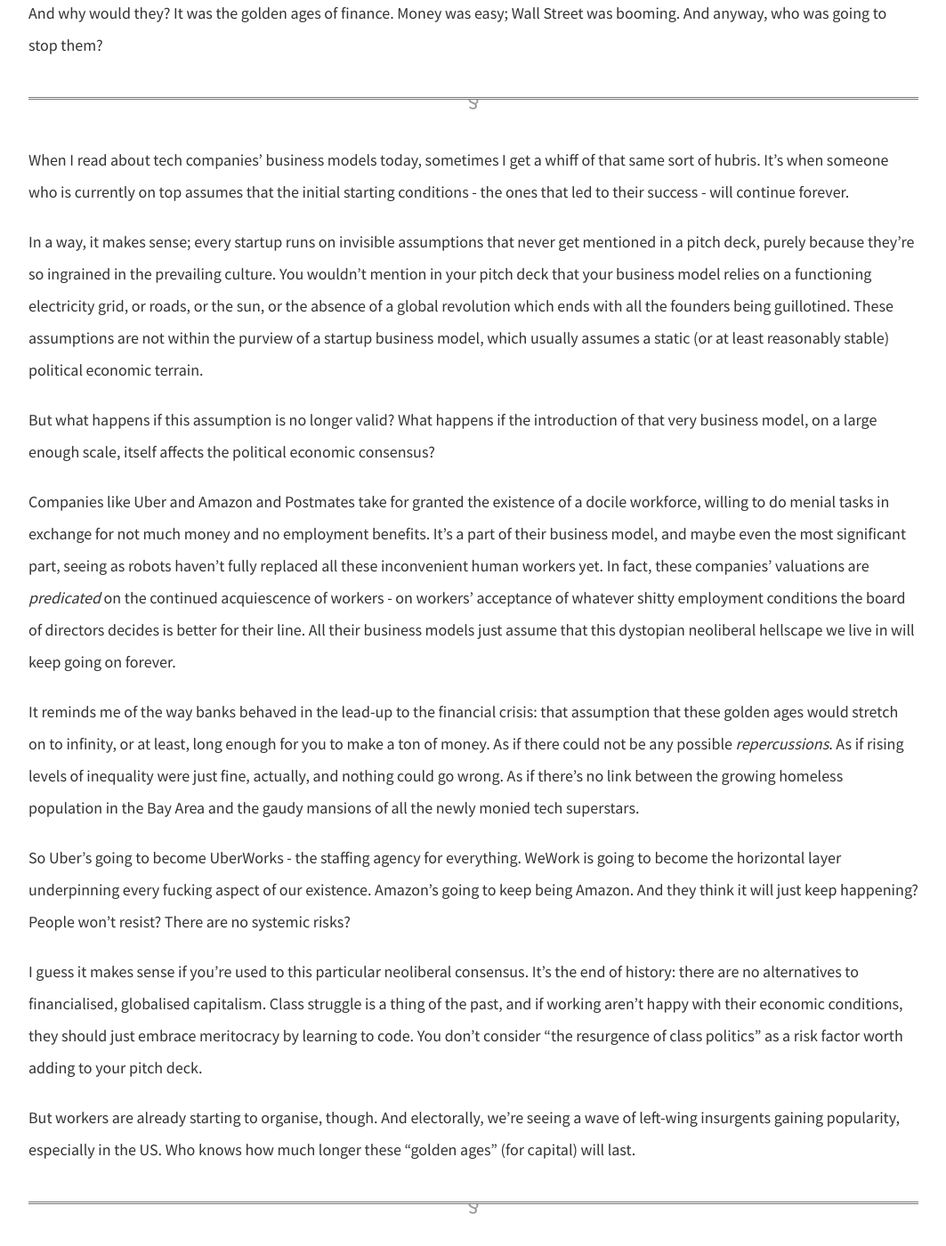
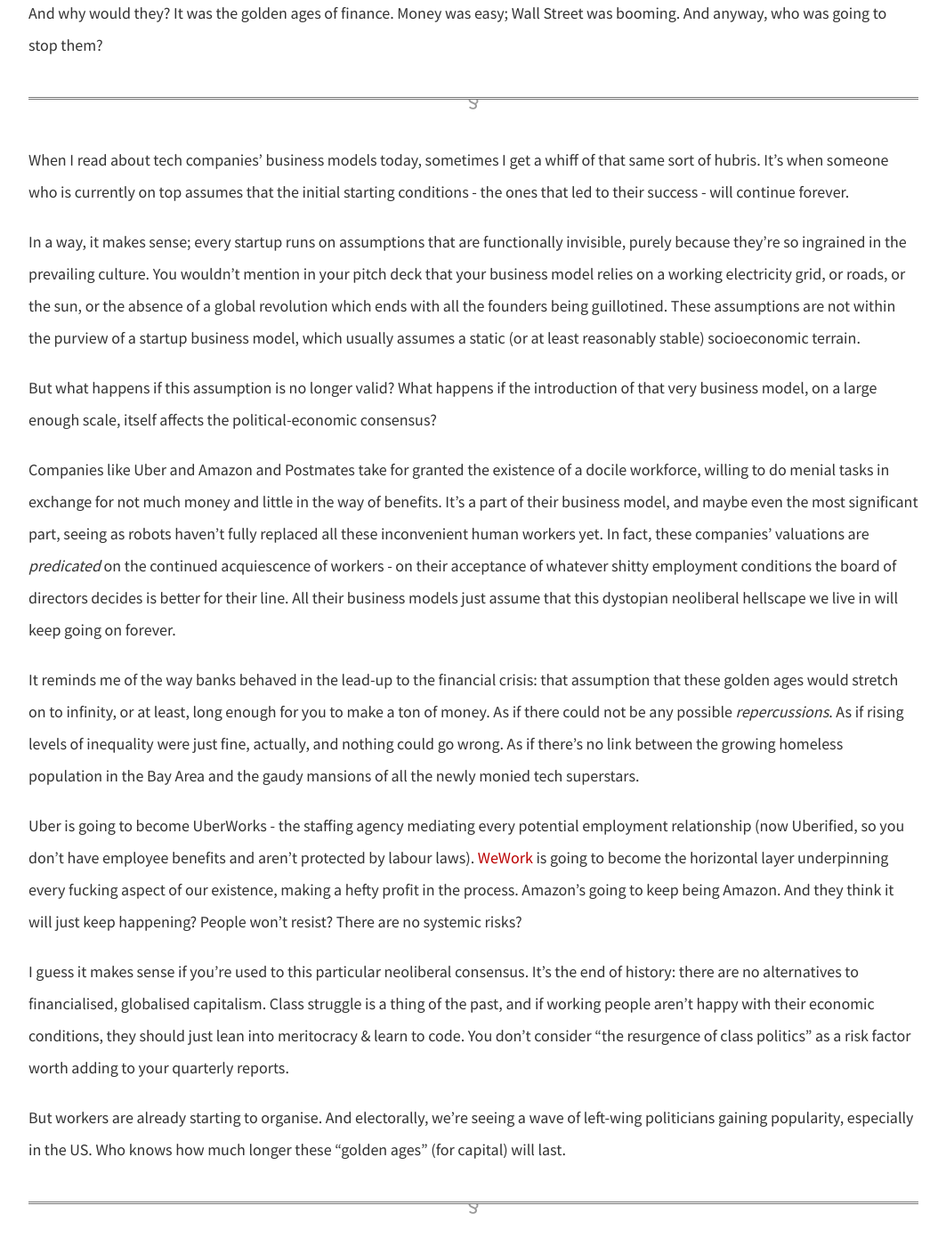
Before and after one commit to dellsystem/dellsystem.github.io, a Jekyll site: the page built from _posts/2019-1-17-fragments-17.md, in a window 1280 px wide and 1400 px high, scrolled down 1629 px. Shown: the whole window at 89% size, without its empty margins (108-1171 px from the left). Built offline with Jekyll 4.4.1, drawn with Linux system fonts in a browser that asks for light colours; some of the changed text lies outside the part shown.

Commit message:
Update fragments-17
Typos, clarifications, etc

```diff
--- a/_posts/2019-1-17-fragments-17.md
+++ b/_posts/2019-1-17-fragments-17.md
@@ -24,30 +24,30 @@ And why would they? It was the golden ages of finance. Money was easy; Wall Stre
 
 When I read about tech companies' business models today, sometimes I get a whiff of that same sort of hubris. It's when someone who is currently on top assumes that the initial starting conditions - the ones that led to their success - will continue forever.
 
-In a way, it makes sense; every startup runs on invisible assumptions that never get mentioned in a pitch deck, purely because they're so ingrained in the prevailing culture. You wouldn't mention in your pitch deck that your business model relies on a functioning electricity grid, or roads, or the sun, or the absence of a global revolution which ends with all the founders being guillotined. These assumptions are not within the purview of a startup business model, which usually assumes a static (or at least reasonably stable) political economic terrain.
+In a way, it makes sense; every startup runs on assumptions that are functionally invisible, purely because they're so ingrained in the prevailing culture. You wouldn't mention in your pitch deck that your business model relies on a working electricity grid, or roads, or the sun, or the absence of a global revolution which ends with all the founders being guillotined. These assumptions are not within the purview of a startup business model, which usually assumes a static (or at least reasonably stable) socioeconomic terrain.
 
-But what happens if this assumption is no longer valid? What happens if the introduction of that very business model, on a large enough scale, itself affects the political economic consensus?
+But what happens if this assumption is no longer valid? What happens if the introduction of that very business model, on a large enough scale, itself affects the political-economic consensus?
 
-Companies like Uber and Amazon and Postmates take for granted the existence of a docile workforce, willing to do menial tasks in exchange for not much money and no employment benefits. It's a part of their business model, and maybe even the most significant part, seeing as robots haven't fully replaced all these inconvenient human workers yet. In fact, these companies' valuations are _predicated_ on the continued acquiescence of workers - on workers' acceptance of whatever shitty employment conditions the board of directors decides is better for their line. All their business models just assume that this dystopian neoliberal hellscape we live in will keep going on forever.
+Companies like Uber and Amazon and Postmates take for granted the existence of a docile workforce, willing to do menial tasks in exchange for not much money and little in the way of benefits. It's a part of their business model, and maybe even the most significant part, seeing as robots haven't fully replaced all these inconvenient human workers yet. In fact, these companies' valuations are _predicated_ on the continued acquiescence of workers - on their acceptance of whatever shitty employment conditions the board of directors decides is better for their line. All their business models just assume that this dystopian neoliberal hellscape we live in will keep going on forever.
 
 It reminds me of the way banks behaved in the lead-up to the financial crisis: that assumption that these golden ages would stretch on to infinity, or at least, long enough for you to make a ton of money. As if there could not be any possible _repercussions_. As if rising levels of inequality were just fine, actually, and nothing could go wrong. As if there's no link between the growing homeless population in the Bay Area and the gaudy mansions of all the newly monied tech superstars.
 
-So Uber's going to become UberWorks - the staffing agency for everything. WeWork is going to become the horizontal layer underpinning every fucking aspect of our existence. Amazon's going to keep being Amazon. And they think it will just keep happening? People won't resist? There are no systemic risks?
+Uber is going to become UberWorks - the staffing agency mediating every potential employment relationship (now Uberified, so you don't have employee benefits and aren't protected by labour laws). [WeWork](https://www.bloomberg.com/opinion/articles/2019-01-08/wework-gets-a-visit-from-financial-reality) is going to become the horizontal layer underpinning every fucking aspect of our existence, making a hefty profit in the process. Amazon's going to keep being Amazon. And they think it will just keep happening? People won't resist? There are no systemic risks?
 
-I guess it makes sense if you're used to this particular neoliberal consensus. It's the end of history: there are no alternatives to financialised, globalised capitalism. Class struggle is a thing of the past, and if working aren't happy with their economic conditions, they should just embrace meritocracy by learning to code. You don't consider "the resurgence of class politics" as a risk factor worth adding to your pitch deck.
+I guess it makes sense if you're used to this particular neoliberal consensus. It's the end of history: there are no alternatives to financialised, globalised capitalism. Class struggle is a thing of the past, and if working people aren't happy with their economic conditions, they should just lean into meritocracy & learn to code. You don't consider "the resurgence of class politics" as a risk factor worth adding to your quarterly reports.
 
-But workers are already starting to organise, though. And electorally, we're seeing a wave of left-wing insurgents gaining popularity, especially in the US. Who knows how much longer these "golden ages" (for capital) will last.
+But workers are already starting to organise. And electorally, we're seeing a wave of left-wing politicians gaining popularity, especially in the US. Who knows how much longer these "golden ages" (for capital) will last.
 
 ***
 
-The title of this post comes from a scene in _The Dark Knight Rises_. If you couldn't already tell from my blog post about [becoming the villain](/posts/fragments-13) I'm a huge fan of Christopher Nolan's Batman films, even if they have a very reactionary political line ([David Graeber](https://thenewinquiry.com/super-position/) has a wonderful essay over at _The New Inquiry_ dissecting the extent to which _The Dark Knight Rises_ was anti-Occupy Wall Street propaganda). The titular quote is voiced by Selina Kyle to Bruce Wayne, while they're at a fairly lavish-looking banquet:
+The title of this post comes from a scene in _The Dark Knight Rises_. If you couldn't already tell from my blog post about [becoming the villain](/posts/fragments-13) I'm a huge fan of Christopher Nolan's Batman films, even if they have a very reactionary political line ([David Graeber](https://thenewinquiry.com/super-position/) has a wonderful essay over at _The New Inquiry_ dissecting the extent to which _The Dark Knight Rises_ was anti-Occupy Wall Street propaganda). The titular quote is said by Selina Kyle to Bruce Wayne, while they're at a fairly lavish-looking banquet:
 
 > There's a storm coming, Mr. Wayne. You and your friends better batten down the hatches, because when it hits, you're all going to wonder how you ever thought you could live so large and leave so little for the rest of us.
 
-Even though the film ultimately tries to discredit Selina's revolutionary position (she later takes up with Bruce Wayne and hangs out with him at cafes in France, presumably having abandoned her desire to overthrow capitalism), I still really like this quote, and I think about it a lot in the context of tech companies.
+Even though the film ultimately tries to discredit this perspective (Selina later takes up with Bruce Wayne and hangs out with him at cafes in France, presumably having abandoned her previous desire to overthrow capitalism), I still really like this quote, and I think about it a lot in the context of tech companies.
 
 For example, Jeff Bezos and (soon to be ex-) wife have a combined net worth of over $100 billion, which, even if it's not exactly surplus value (since it's all stock market valuations, and thus essentially made-up numbers - the topic of a future blog post), is still premised on the continued exploitation of the workers in his empire, as demonstrated to the satisfaction of potential shareholders. Do they think this system is stable? Do they think they can keep doing this forever, maybe chucking a few paltry millions at charity now and then?
 
-Of course, this phenomenon isn't isolated to the tech industry, either: you see extreme wealth alongside blistering poverty in many other parts of the economy, in these dark days of late capitalism. It's just that tech companies have a knack for the "[winners take all](http://www.anand.ly/winners-take-all/)", model, by hoarding technological innovation that should belong to us all in common, and using it instead to concentrate wealth and power.
+Of course, this phenomenon isn't isolated to the tech industry, either: you see extreme wealth alongside blistering poverty in many other parts of the economy, in these dark days of late capitalism. It's just that tech companies have a special knack for the "[winners take all](http://www.anand.ly/winners-take-all/)" model, achieved by hoarding technological innovation that should belong to us all in common, and using it instead to concentrate wealth and power.
 
 You can't concentrate _that_ much wealth and power without a backlash. It's already begun, I think. There's a storm coming; tech companies' greed won't have _caused_ it, but it will probably have hastened it. That is, unless they manage to update their models to account for the shifting balance of class forces. But by then, it might already be too late.
```
Also changed, not shown: other parts of _posts/2019-1-17-fragments-17.md (+3 -3 lines).
